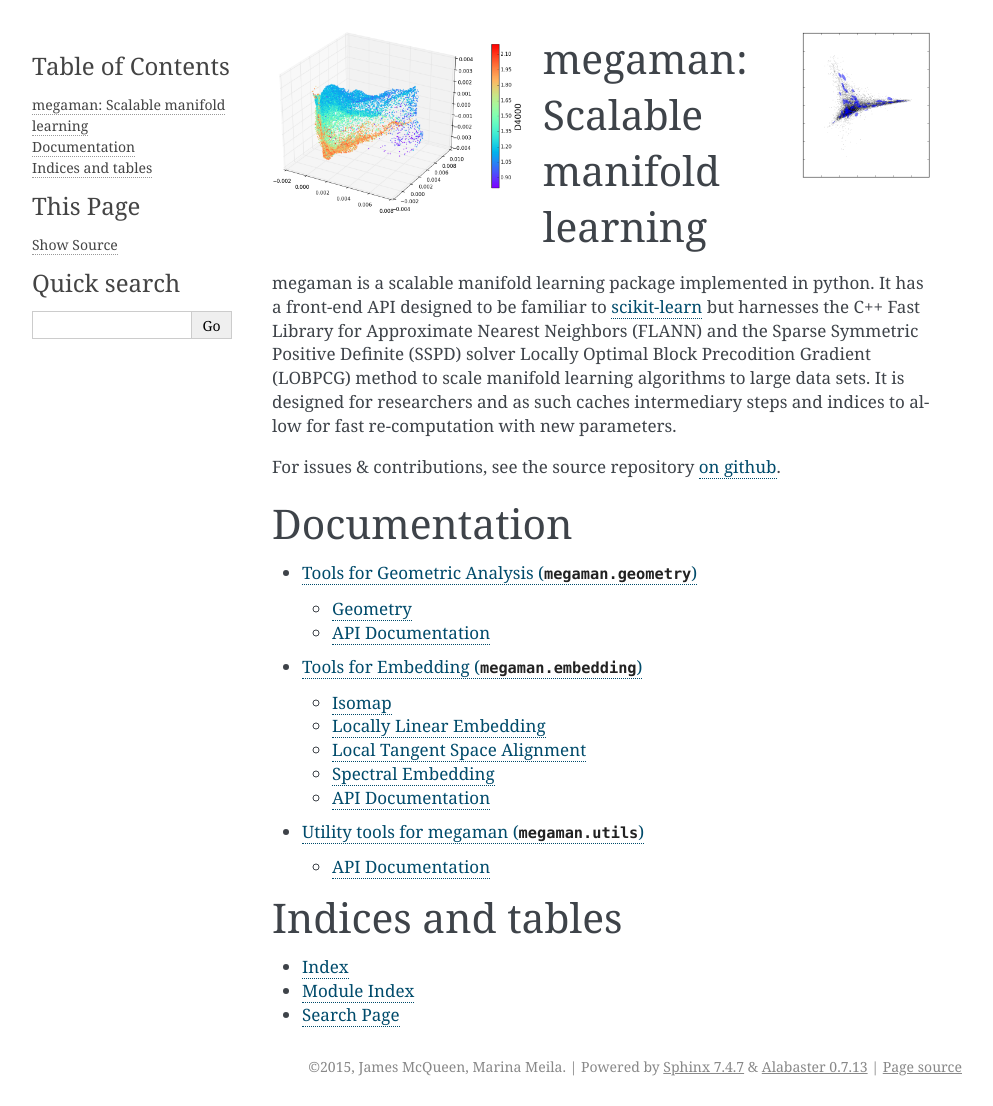
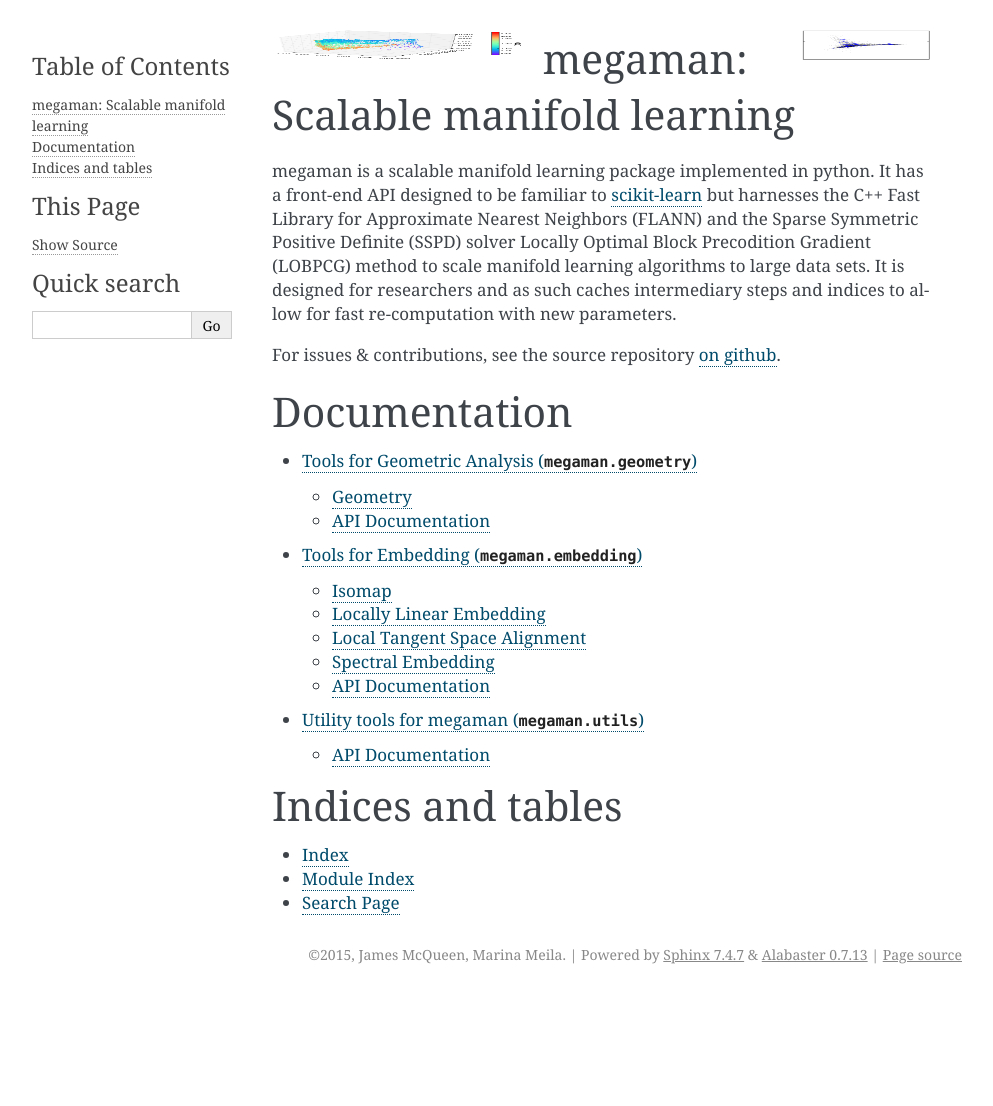
Before and after one commit to mmp2/megaman, a Sphinx documentation site: the page built from doc/index.rst, in a window 1280 px wide. Shown: the whole page, without its empty margins (148-1141 px from the left). Built offline with Sphinx 7.4.7, drawn with Linux system fonts in a browser that asks for light colours; formulas are drawn with MathJax 3; after the commit the page ends 994 px from its top, so only the background shows below that.

Commit message:
more image testing

```diff
--- a/doc/index.rst
+++ b/doc/index.rst
@@ -1,7 +1,9 @@
 .. image:: images/spectra_D4000.png
+   :height: 100 px
    :scale: 30 %
    :align: left
 .. image:: images/word2vec_rmetric_plot_no_digits.png
+   :height: 100 px
    :scale: 30 %
    :align: right
 
```
